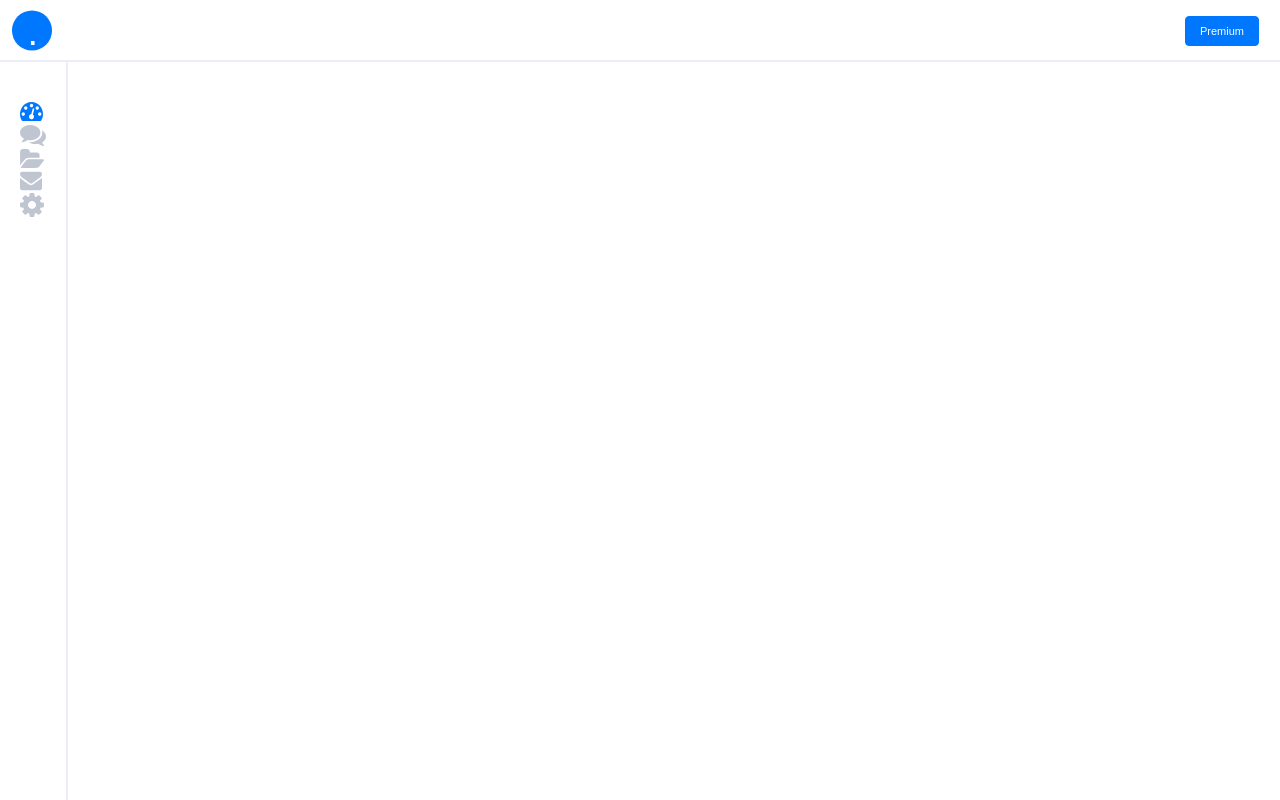
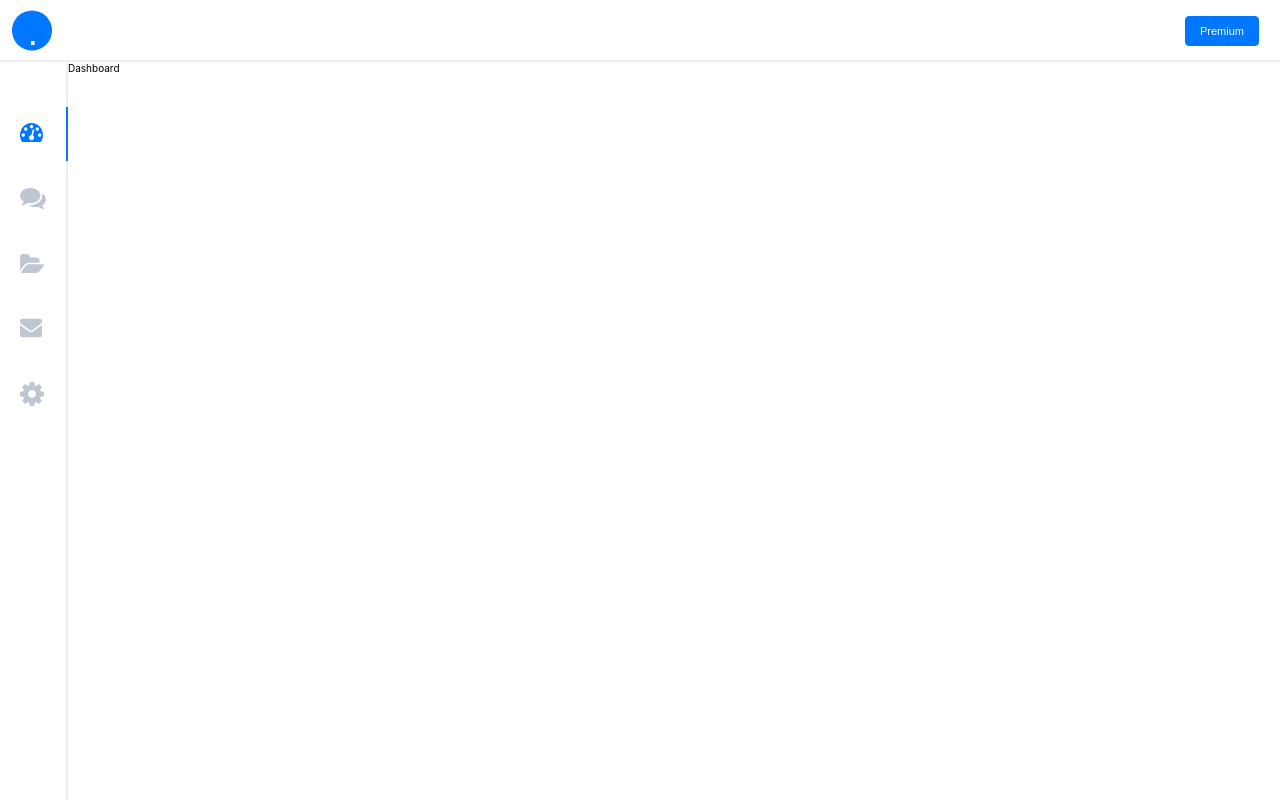
Before and after one commit to An1mus/react-ui, a React (Create React App) app: page / in a window 1280 px wide. Built offline with nearby package versions, Linux system fonts and the light colour scheme.

Commit message:
Header and nav ready

```diff
--- a/src/components/App.tsx
+++ b/src/components/App.tsx
@@ -2,27 +2,14 @@ import React from 'react';
 
 import './App.css';
 
-import { Router, Switch, Route } from 'react-router-dom';
-import styled from 'styled-components';
-import { history } from '../commons';
 import Header from './common/header';
-import Nav from './common/nav';
-import Dashboard from './dashboard';
-
-const AppContainer = styled.div``;
+import Routes from './routes';
 
 const App = () => {
     return (
         <>
             <Header/>
-            <Router history={history}>
-                <AppContainer>
-                    <Nav/>
-                    <Switch>
-                        <Route exact path={'/'} component={Dashboard}/>
-                    </Switch>
-                </AppContainer>
-            </Router>
+            <Routes />
         </>
     );
 };
--- a/src/components/common/nav/index.tsx
+++ b/src/components/common/nav/index.tsx
@@ -12,20 +12,20 @@ const NavContainer = styled.div`
     border-right: .2rem solid var(--main-border-color);
     display: flex;
     flex-direction: column;
-    padding: 4rem 2rem;
-    position: fixed;
+    padding: 4rem 0rem;
+    /*position: fixed;
     left: 0;
     top: 6.2rem;
-    bottom: 0;
+    bottom: 0;*/
 `;
 
 const Nav = () => {
     const NavItems = [
-        {to: '/', title: 'Dashboard', icon: DashboardIcon},
-        {to: '/chat', title: 'Chat', icon: ChatIcon},
-        {to: '/files', title: 'Files', icon: FolderIcon},
-        {to: '/mail', title: 'Mail', icon: MailIcon},
-        {to: '/settings', title: 'Settings', icon: SettingIcon},
+        {exact: true, to: '/', title: 'Dashboard', icon: DashboardIcon},
+        {exact: false, to: '/chat', title: 'Chat', icon: ChatIcon},
+        {exact: false, to: '/files', title: 'Files', icon: FolderIcon},
+        {exact: false, to: '/mail', title: 'Mail', icon: MailIcon},
+        {exact: false, to: '/settings', title: 'Settings', icon: SettingIcon},
     ];
     return (
         <NavContainer>
--- a/src/components/common/nav/navItem/index.tsx
+++ b/src/components/common/nav/navItem/index.tsx
@@ -3,6 +3,18 @@ import styled from 'styled-components';
 import {NavLink} from 'react-router-dom';
 
 const NavItemContainer = styled.div`
+    .main-link {
+        border-right: 0.2rem solid var(--main-border-color);
+        display: block;
+        padding: 1.6rem 2rem;
+        position: relative;
+        margin: 0.5rem -0.2rem 0.5rem 0;
+
+        &.active {
+            border-right: 0.2rem solid var(--main-blue-color);
+        }
+    }
+
     svg {
         fill: var(--icons-idle-color);
     }
@@ -22,7 +34,7 @@ interface Props {
 const NavItem = ({item}: Props) => {
     return (
         <NavItemContainer>
-            <NavLink to={item.to} title={item.title} activeClassName={'active'}>
+            <NavLink exact={item.exact} to={item.to} title={item.title} className={'main-link'} activeClassName={'active'}>
                     {<item.icon />}
             </NavLink>
         </NavItemContainer>
--- /dev/null
+++ b/src/components/routes/index.tsx
@@ -0,0 +1,28 @@
+import React from 'react';
+import styled from 'styled-components';
+import { Route, Router, Switch } from 'react-router-dom';
+import { history } from '../../commons';
+import Nav from '../common/nav';
+import Dashboard from '../dashboard';
+
+const AppContainer = styled.div`
+    display: flex;
+    min-height: calc(100vh - 6.2rem);
+`;
+
+const Routes = () => (
+    <Router history={history}>
+        <AppContainer>
+            <Nav/>
+            <Switch>
+                <Route exact path={'/'} component={Dashboard}/>
+                <Route exact path={'/chat'} component={Dashboard}/>
+                <Route exact path={'/files'} component={Dashboard}/>
+                <Route exact path={'/mail'} component={Dashboard}/>
+                <Route exact path={'/settings'} component={Dashboard}/>
+            </Switch>
+        </AppContainer>
+    </Router>
+);
+
+export default Routes;
```
